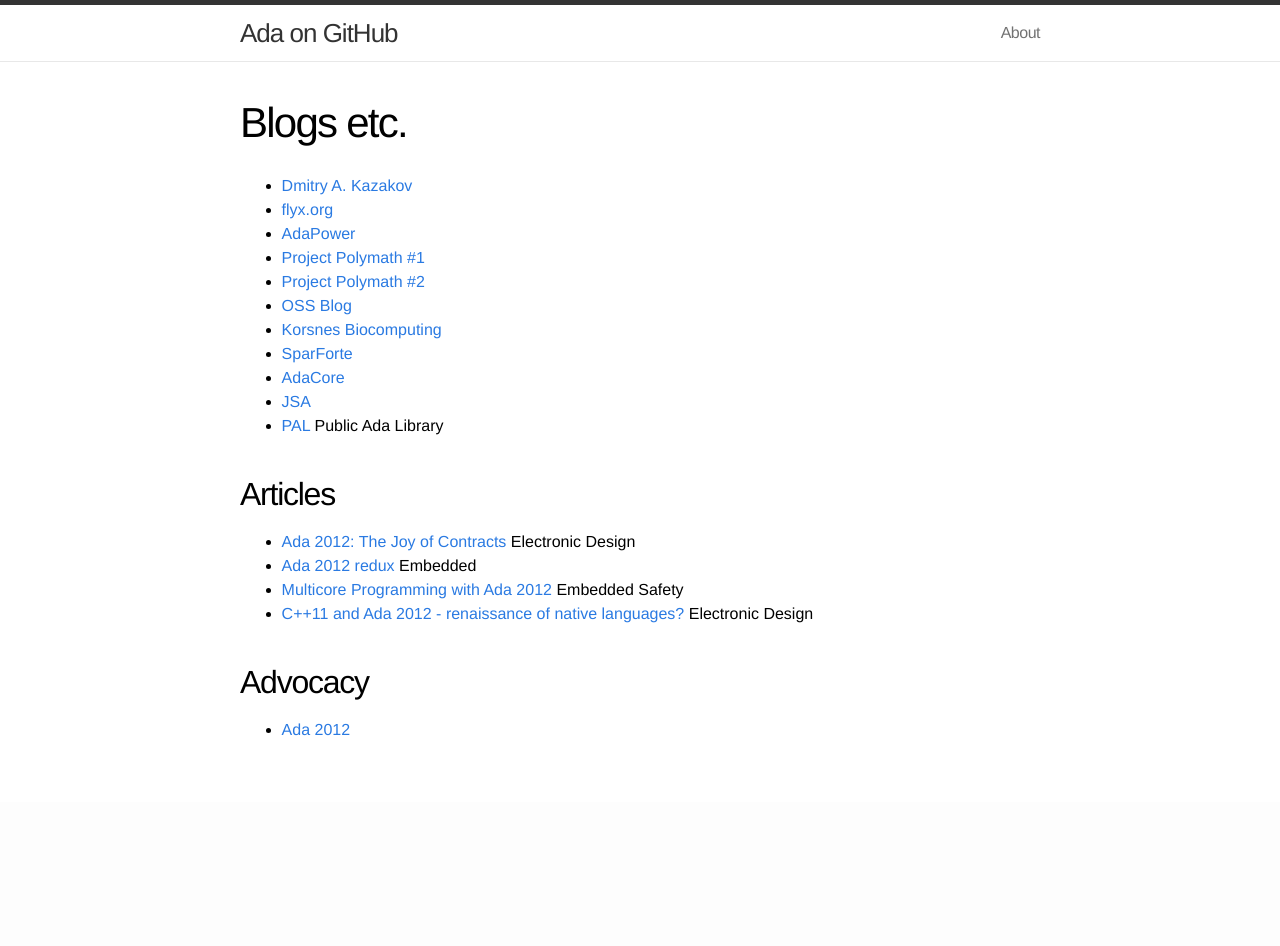
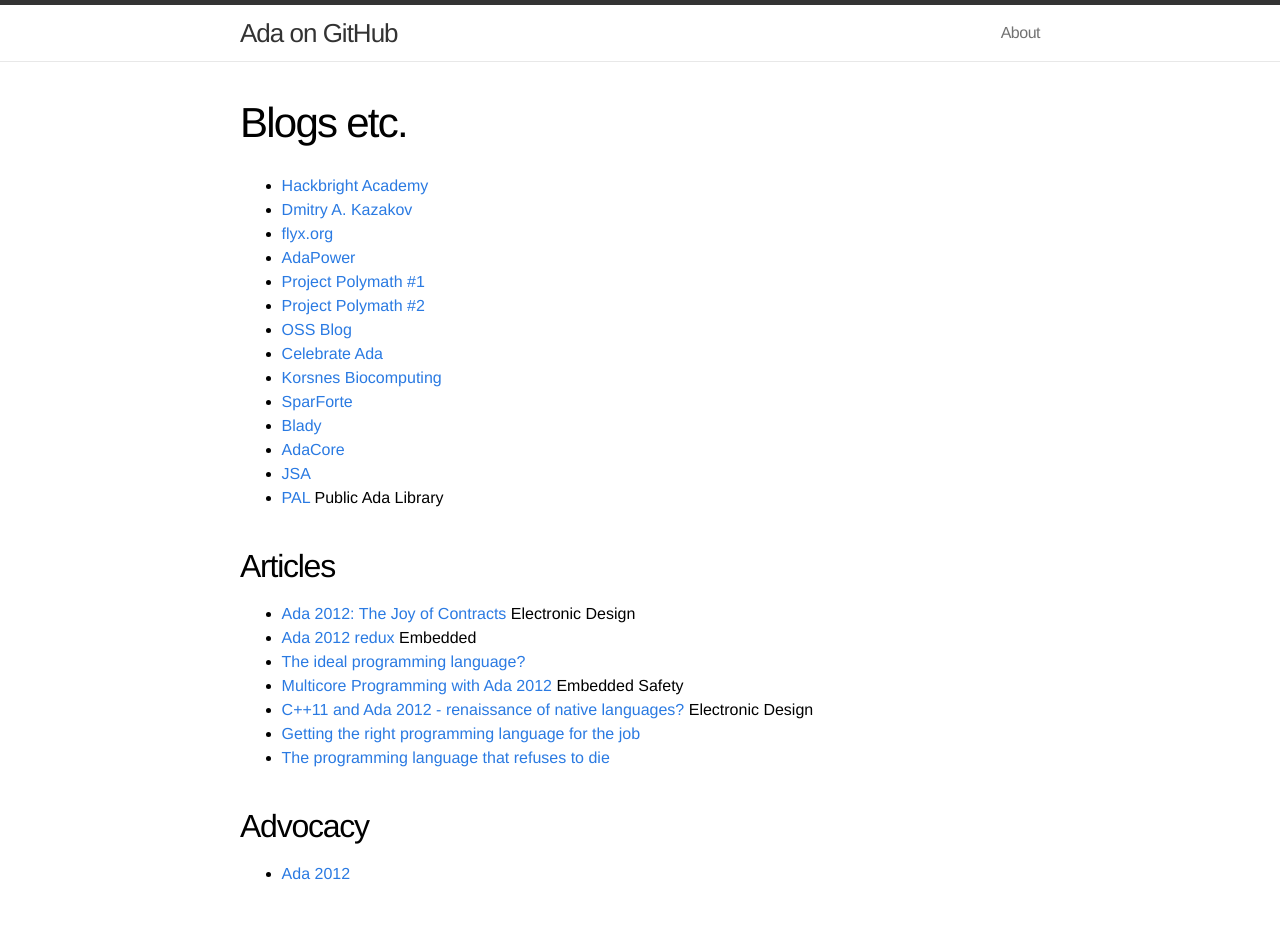
Before and after one commit to quornings/quornings.github.io, a Jekyll site: the page built from blogs.md, in a window 1280 px wide. Built offline with Jekyll 4.4.1, drawn with Linux system fonts in a browser that asks for light colours; before the commit the page ends 900 px from its top, so only the background shows below that.

Commit message:
Add blogs and articles

```diff
--- a/blogs.md
+++ b/blogs.md
@@ -4,14 +4,17 @@ title: Blogs etc.
 permalink: /blogs/
 ---
 
+- [Hackbright Academy](https://hackbrightacademy.com/blog/ada-language-links/)
 - [Dmitry A. Kazakov](http://www.dmitry-kazakov.de)
 - [flyx.org](https://flyx.org)
 - [AdaPower](http://www.adapower.com)
 - [Project Polymath #1](http://blog.projectpolymath.org/ada-2012-tutorial_01/)
 - [Project Polymath #2](http://blog.projectpolymath.org/ada-2012-tutorial_02/)
 - [OSS Blog](https://www.ossblog.org/master-ada-programming-free-books/)
+- [Celebrate Ada](http://celebratingada.com)
 - [Korsnes Biocomputing](https://korsnesbiocomputing.no)
 - [SparForte](http://sparforte.com/)
+- [Blady](https://blady.pagesperso-orange.fr)
 - [AdaCore](https://blog.adacore.com)
 - [JSA](http://www.jacob-sparre.dk)
 - [PAL](https://www.pegasoft.ca/pal.html) Public Ada Library
@@ -20,8 +23,11 @@ permalink: /blogs/
 
 - [Ada 2012: The Joy of Contracts](https://www.electronicdesign.com/technologies/dev-tools/article/21796233/ada-2012-the-joy-of-contracts) Electronic Design
 - [Ada 2012 redux](https://www.embedded.com/ada-2012-redux/) Embedded
+- [The ideal programming language?](https://blogs.mentor.com/colinwalls/blog/2011/08/01/the-ideal-programming-language/)
 - [Multicore Programming with Ada 2012](http://files.iccmedia.com/pdf/basdec12p10.pdf) Embedded Safety
 - [C++11 and Ada 2012 - renaissance of native languages?](https://www.electronicdesign.com/technologies/embedded-revolution/article/21796232/c11-and-ada-2012-renaissance-of-native-languages) Electronic Design
+- [Getting the right programming language for the job](http://mil-embedded.com/guest-blogs/ada-watch-getting-the-right-programming-language-for-the-job/)
+- [The programming language that refuses to die](https://www.talentinternational.com.au/blog/2018/03/ada-the-programming-language-that-refuses-to-die-dot-dot-dot)
 
 ## Advocacy
 
```
